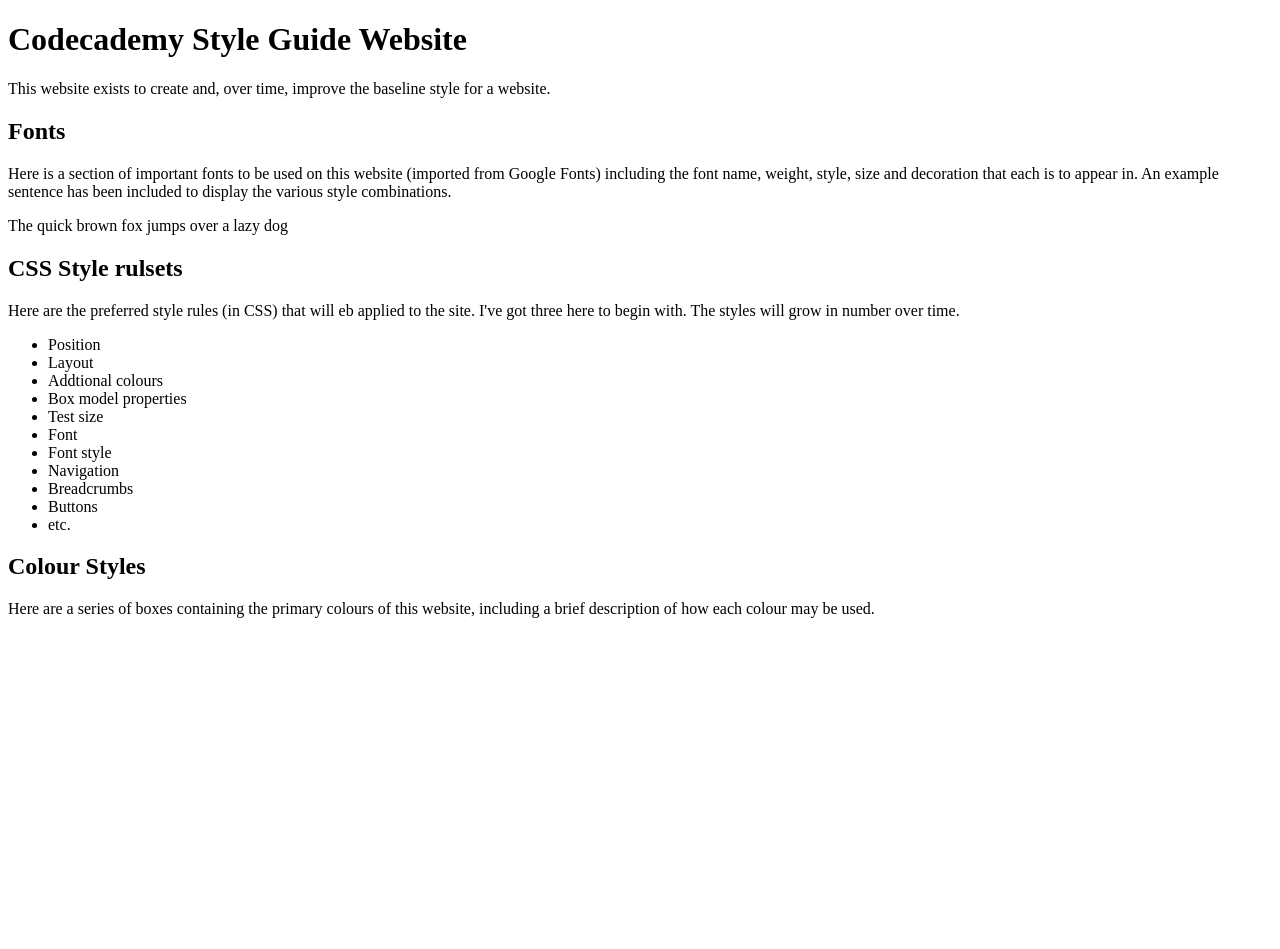
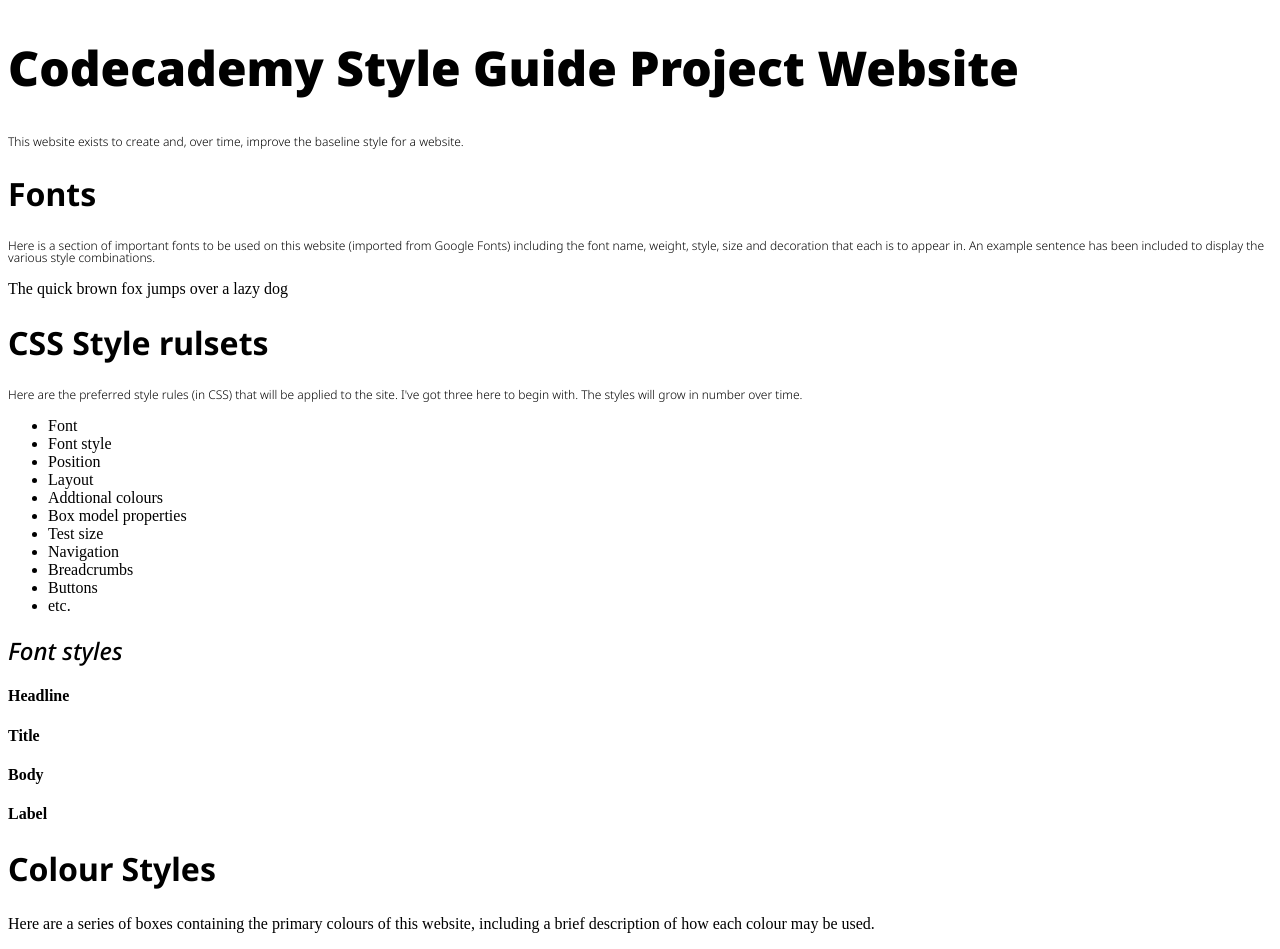
Before and after one commit to matthewrockell/codecademystyleguide, a plain HTML site: page index.html in a window 1280 px wide. Before the commit the page ends 800 px from the top, so only its background shows below. Drawn offline with Linux system fonts and the light colour scheme.

Commit message:
adding styles and fonts

```diff
--- a/index.html
+++ b/index.html
@@ -3,36 +3,45 @@
 <head>
   <meta charset="UTF-8" />
   <meta name="viewport" content="width=device-width, initial-scale=1.0" />
-  <title>Codecademy Style Guide Website</title>
+  <title>Codecademy Style Guide Project Website</title>
   <link href='/style.css' rel='stylesheet'>
+  <link rel="preconnect" href="https://fonts.googleapis.com">
+  <link rel="preconnect" href="https://fonts.gstatic.com" crossorigin>
+  <link href="https://fonts.googleapis.com/css2?family=Noto+Sans:ital,wght@0,100..900;1,100..900&display=swap" rel="stylesheet">
 </head>
 <body>
-  <h1>Codecademy Style Guide Website</h1>
-    <p>This website exists to create and, over time, improve the baseline style for a website.</p>
+  <h1 class="headline">Codecademy Style Guide Project Website</h1>
+    <p class="body">This website exists to create and, over time, improve the baseline style for a website.</p>
 
-  <h2>Fonts</h2>
-    <p>Here is a section of important fonts to be used on this website (imported from Google Fonts) including the font name, weight, style, size and decoration that each is to appear in. An example sentence has been included to display the various style combinations.</p>
+  <h2 class="title">Fonts</h2>
+    <p class="body">Here is a section of important fonts to be used on this website (imported from Google Fonts) including the font name, weight, style, size and decoration that each is to appear in. An example sentence has been included to display the various style combinations.</p>
 
     <p>The quick brown fox jumps over a lazy dog</p>
 
-  <h2>CSS Style rulsets</h2>
-    <p>Here are the preferred style rules (in CSS) that will eb applied to the site. I've got three here to begin with. The styles will grow in number over time. </p>
+  <h2 class="title">CSS Style rulsets</h2>
+    <p class="body">Here are the preferred style rules (in CSS) that will be applied to the site. I've got three here to begin with. The styles will grow in number over time. </p>
 
     <ul>
+      <li>Font</li>
+      <li>Font style</li>
       <li>Position</li>
       <li>Layout</li>
       <li>Addtional colours</li>
       <li>Box model properties</li>
       <li>Test size</li>
-      <li>Font</li>
-      <li>Font style</li>
       <li>Navigation</li>
       <li>Breadcrumbs</li>
       <li>Buttons</li>
       <li>etc.</li>
     </ul>
 
-  <h2>Colour Styles</h2>
+    <h3 class="subtitle">Font styles</h3>
+      <h4>Headline</h4>
+      <h4>Title</h4>
+      <h4>Body</h4>
+      <h4>Label</h4>
+
+  <h2 class="title">Colour Styles</h2>
     <p>Here are a series of boxes containing the primary colours of this website, including a brief description of how each colour may be used.</p>
 
 
--- a/style.css
+++ b/style.css
@@ -1 +1,57 @@
+/* Font styles */
+
+.headline {
+  font-family: "Noto Sans", sans-serif;
+  font-optical-sizing: auto;
+  font-size: 48px;
+  font-weight: 900;
+  font-style: normal;
+  font-variation-settings:
+    "wdth" 100;
+  line-height: 1.5em;
+}
+
+.title {
+    font-family: "Noto Sans", sans-serif;
+    font-optical-sizing: auto;
+    font-size: 32px;
+    font-weight: 700;
+    font-style: normal;
+    font-variation-settings:
+      "wdth" 100;
+    line-height: 1.2em;
+  }
+
+  .subtitle {
+    font-family: "Noto Sans", sans-serif;
+    font-optical-sizing: auto;
+    font-size: 24px;
+    font-weight: 500;
+    font-style: italic;
+    font-variation-settings:
+      "wdth" 100;
+    line-height: 1em;
+  }
+
+  .body {
+    font-family: "Noto Sans", sans-serif;
+    font-optical-sizing: auto;
+    font-size: 12px;
+    font-weight: 300;
+    font-style: normal;
+    font-variation-settings:
+      "wdth" 100;
+    line-height: 1em;
+  }
+
+.label {
+    font-family: "Noto Sans", sans-serif;
+    font-optical-sizing: auto;
+    font-size: 10px;
+    font-weight: 100;
+    font-style: normal;
+    font-variation-settings:
+      "wdth" 100;
+    line-height: 1em;
+  }
 /* Add styles here */
```
